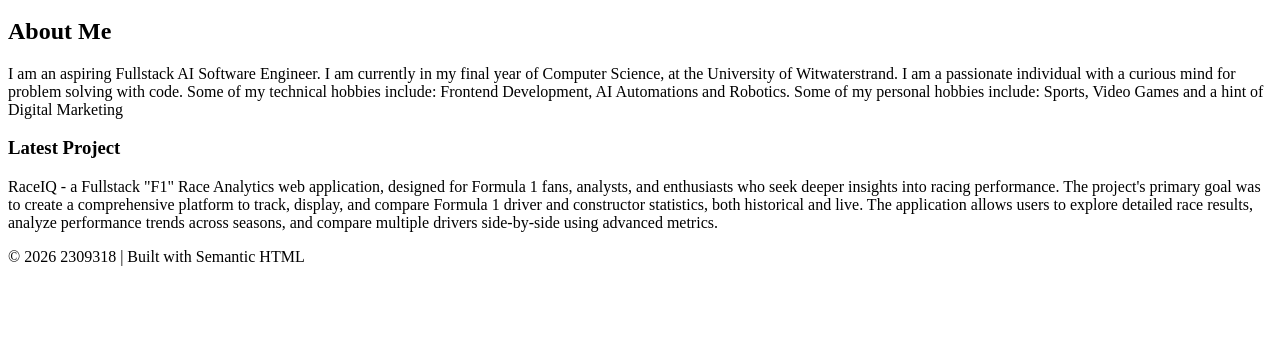
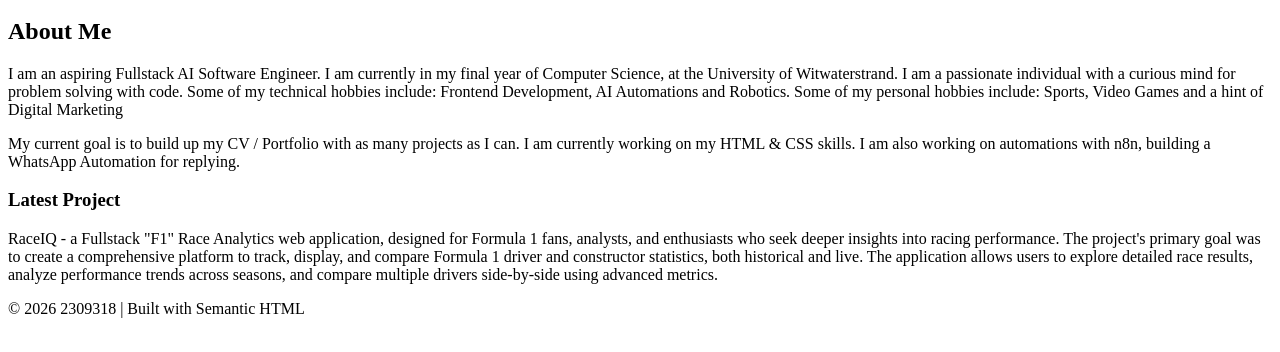
Before and after one commit to Abdullah2309318/2309318-portfolio, a plain HTML site: page index.html in a window 1280 px wide. Shown: the part 136-488 px from the top of the page. Drawn offline with Linux system fonts and the light colour scheme.

Commit message:
fix: Added 2nd paragraph to About Me, relating to current goals.

```diff
--- a/index.html
+++ b/index.html
@@ -22,6 +22,7 @@
         <section>
             <h2>About Me</h2>
             <p>I am an aspiring Fullstack AI Software Engineer. I am currently in my final year of Computer Science, at the University of Witwaterstrand. I am a passionate individual with a curious mind for problem solving with code. Some of my technical hobbies include: Frontend Development, AI Automations and Robotics. Some of my personal hobbies include: Sports, Video Games and a hint of Digital Marketing</p>
+            <p>My current goal is to build up my CV / Portfolio with as many projects as I can. I am currently working on my HTML & CSS skills. I am also working on automations with n8n, building a WhatsApp Automation for replying.</p>
         </section>
         <article>
             <h3>Latest Project</h3>
```
